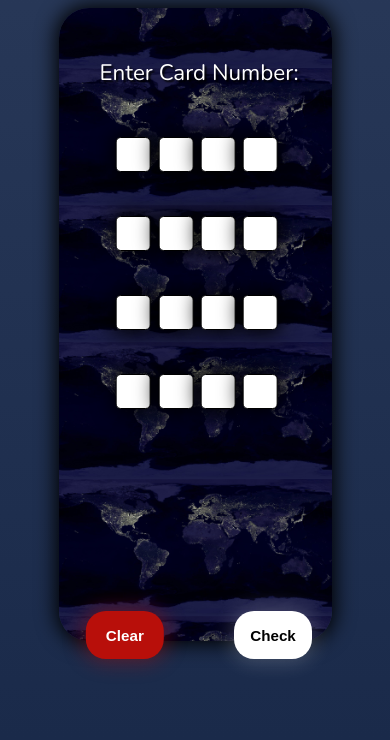
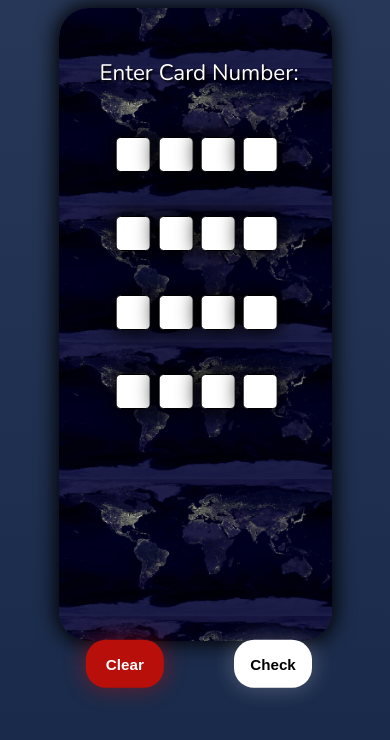
Before and after one commit to tomekgroos/creditCardChecker, a plain HTML site: page index.html in a window 390 px wide. Shown: the part 106-846 px from the top of the page. Drawn offline with nearby package versions, Linux system fonts and the light colour scheme.

Commit message:
check the buttons

```diff
--- a/style.css
+++ b/style.css
@@ -227,14 +227,14 @@ input:focus{
     }
 
     #getNumbers{
-        transform: translate(0%, 100%);
+        transform: translate(0%, 150%);
         font-size: 95%;
         width: 10%;
 
     }
 
     #clear{
-        transform: translate(0%, 100%);
+        transform: translate(0%, 150%);
         font-size: 90%;
         width: 10%;
     }
@@ -286,13 +286,13 @@ input:focus{
     #getNumbers{
         font-size: 95%;
         width: 20%;
-        transform: translate(-50%, 100%);
+        transform: translate(-50%, 160%);
     }
 
     #clear{
         font-size: 95%;
         width: 20%;
-        transform: translate(10%, 100%);
+        transform: translate(10%, 160%);
     }
 
     header p{
```
